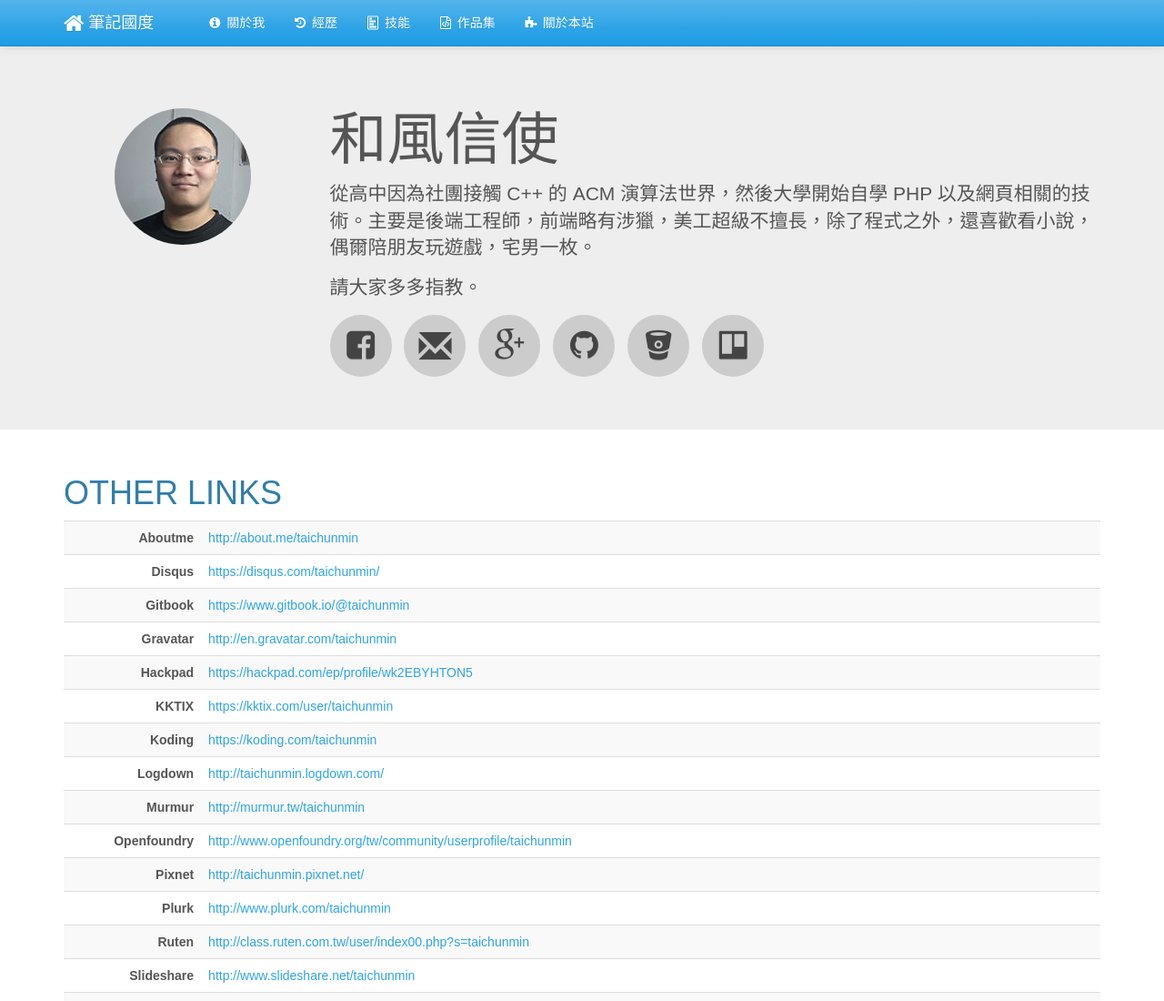
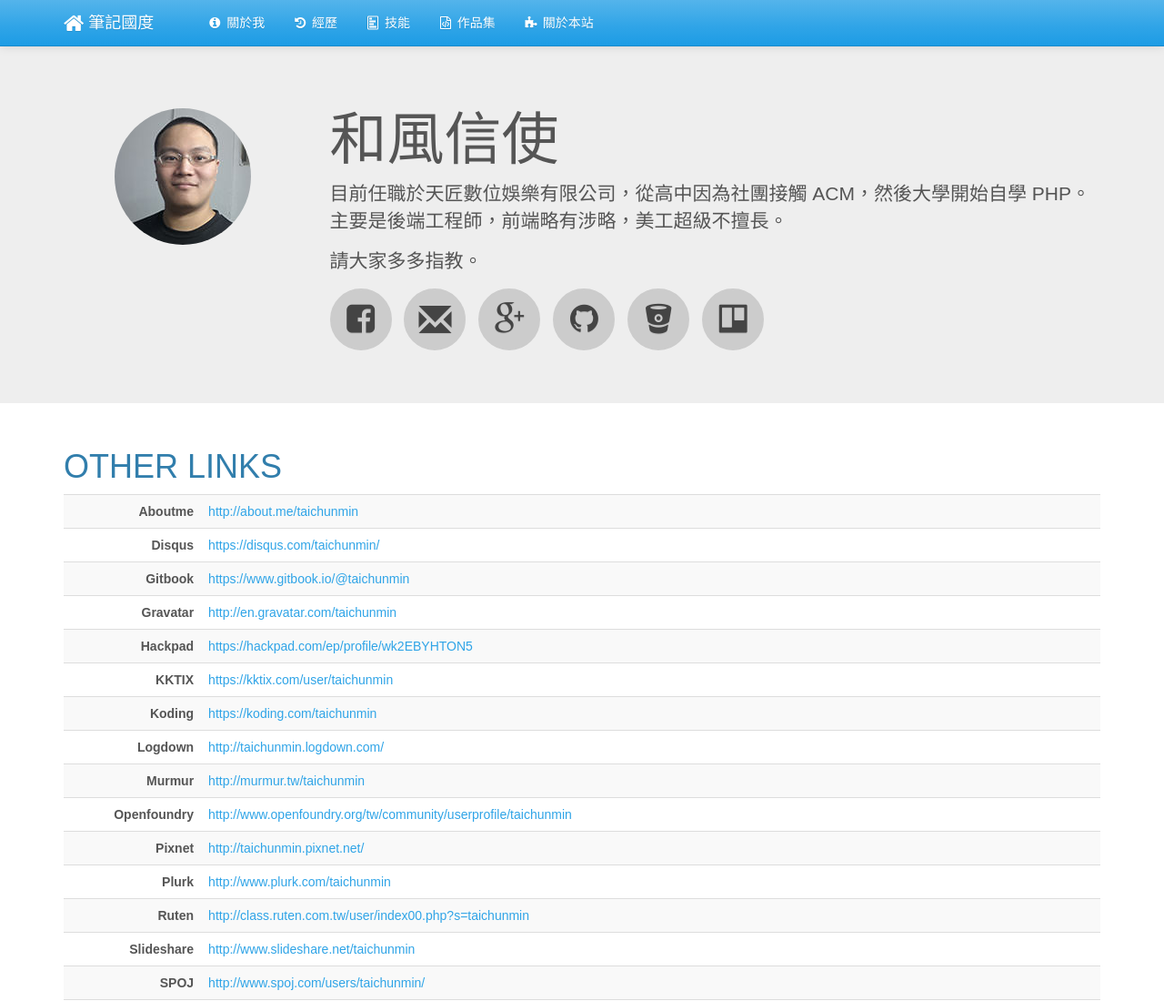
Before and after one commit to taichunmin/blog-v2, a plain HTML site: page about-me.html in a window 1280 px wide. Shown: the top 1100 px of the page at 91% size. Drawn offline with nearby package versions, Linux system fonts and the light colour scheme; files that its build step writes are made by us from their sources.

Commit message:
Update 自我簡介

```diff
--- a/about-me.html
+++ b/about-me.html
@@ -99,7 +99,7 @@
 					</div>
 					<div class="col-sm-9">
 						<h1>和風信使</h1>
-						<p class="lead">從高中因為社團接觸 C++ 的 ACM 演算法世界，然後大學開始自學 PHP 以及網頁相關的技術。主要是後端工程師，前端略有涉獵，美工超級不擅長，除了程式之外，還喜歡看小說，偶爾陪朋友玩遊戲，宅男一枚。</p>
+						<p class="lead">目前任職於天匠數位娛樂有限公司，從高中因為社團接觸 ACM，然後大學開始自學 PHP。主要是後端工程師，前端略有涉略，美工超級不擅長。</p>
 						<p>請大家多多指教。</p>
 					</div>
 					<div id="about-me-social" class="col-sm-9 col-sm-offset-3">
```
Also changed, not shown: index.html (+1 -1 lines).
